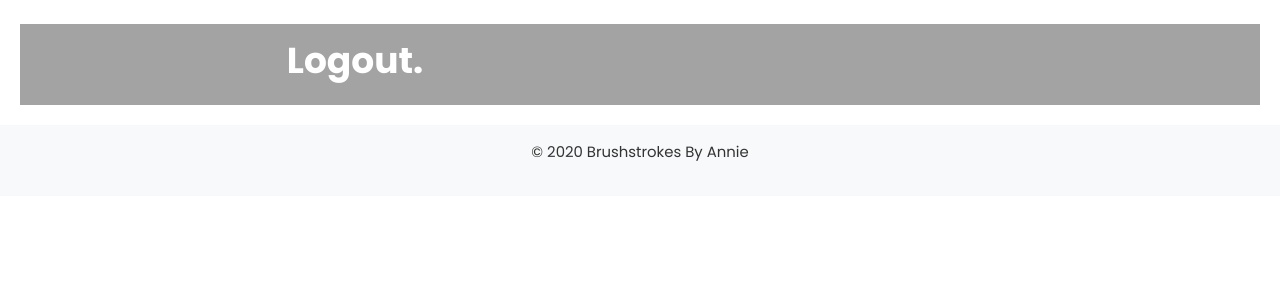
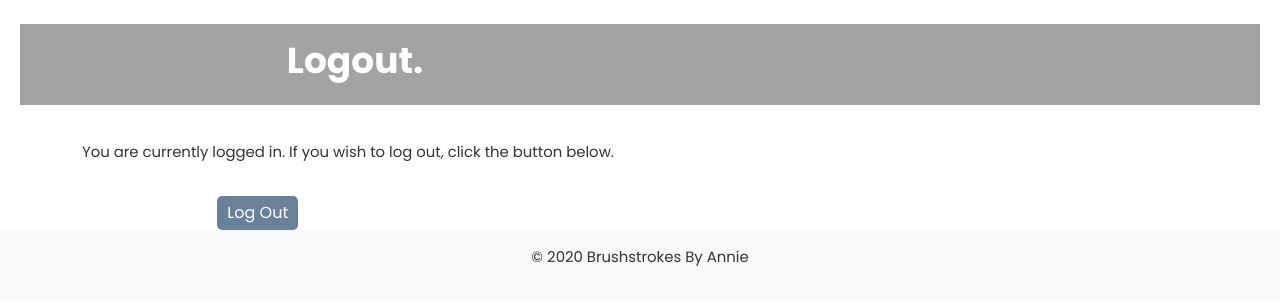
Before and after one commit to annieross10/Brushstrokes, a Django app: template templates/account/logout.html in a window 1280 px wide. Shown: the part 56-361 px from the top of the page. Run offline with Django 3.2, Linux system fonts and the light colour scheme; the template is opened without the code that fills it: most values are stand-ins (such as "Sample title", 1, 10 or a date in 2020); some libraries are stand-ins or nearby versions.

Commit message:
add logout html to template

```diff
--- a/templates/account/logout.html
+++ b/templates/account/logout.html
@@ -1,7 +1,11 @@
 {% extends "base.html" %}
 
+{% load i18n %}
+{% load account socialaccount %}
+
+{% block head_title %}{% trans "Art Page Sign Out" %}{% endblock %}
+
 {% block content %}
-
 <section class="artwork-summary mt-4">
     <div class="container">
         <div class="row">
@@ -11,5 +15,19 @@
         </div>
     </div>
 </section>
-
+<div class="container">
+    <div class="row">
+        <div class="col-md-8 mt-3 offset-md-2"></div>
+            <p>You are currently logged in. If you wish to log out, click the button below.</p>
+        </div>
+    </div>
+    <div class="row">
+        <div class="col-md-8 mt-3 offset-md-2">
+            <form method="post" action="{% url 'account_logout' %}">
+                {% csrf_token %}
+                <button class="btn btn-signup right" type="submit">{% trans "Log Out" %}</button>
+            </form>
+        </div>
+    </div>
+</div>
 {% endblock %}
```
